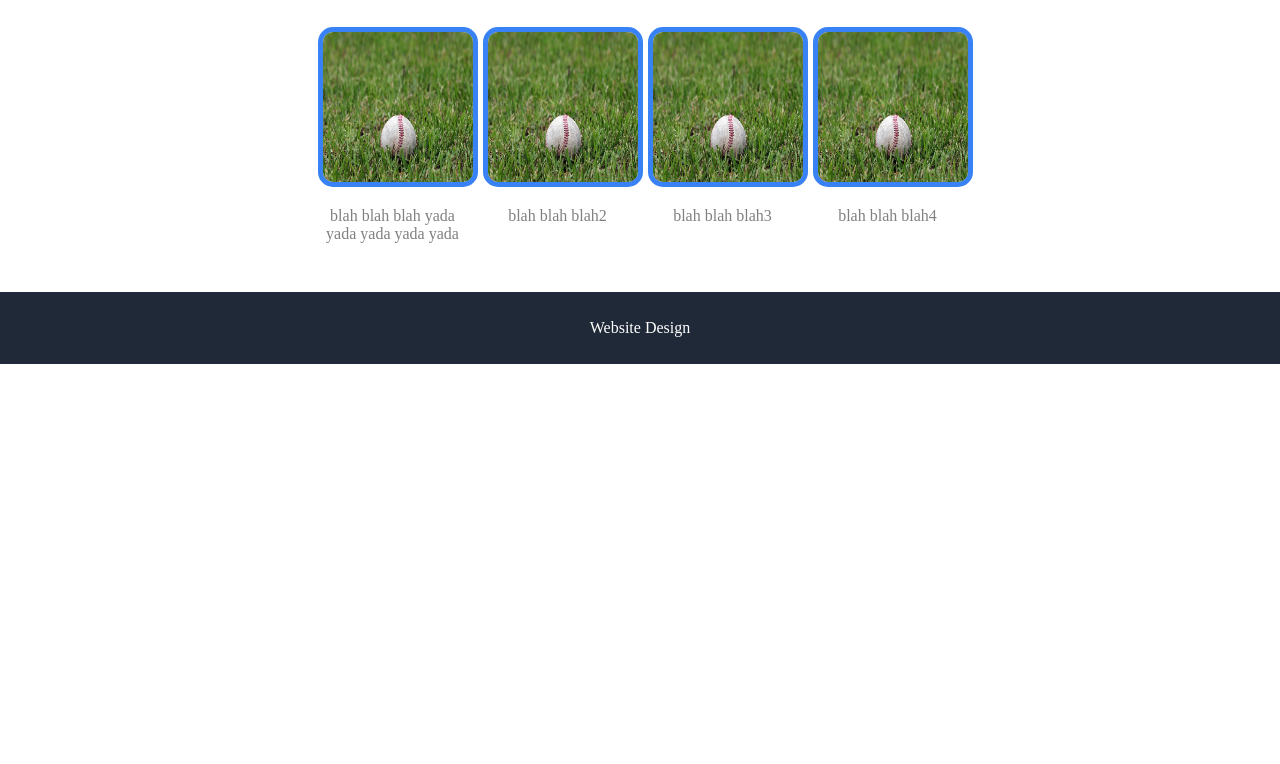
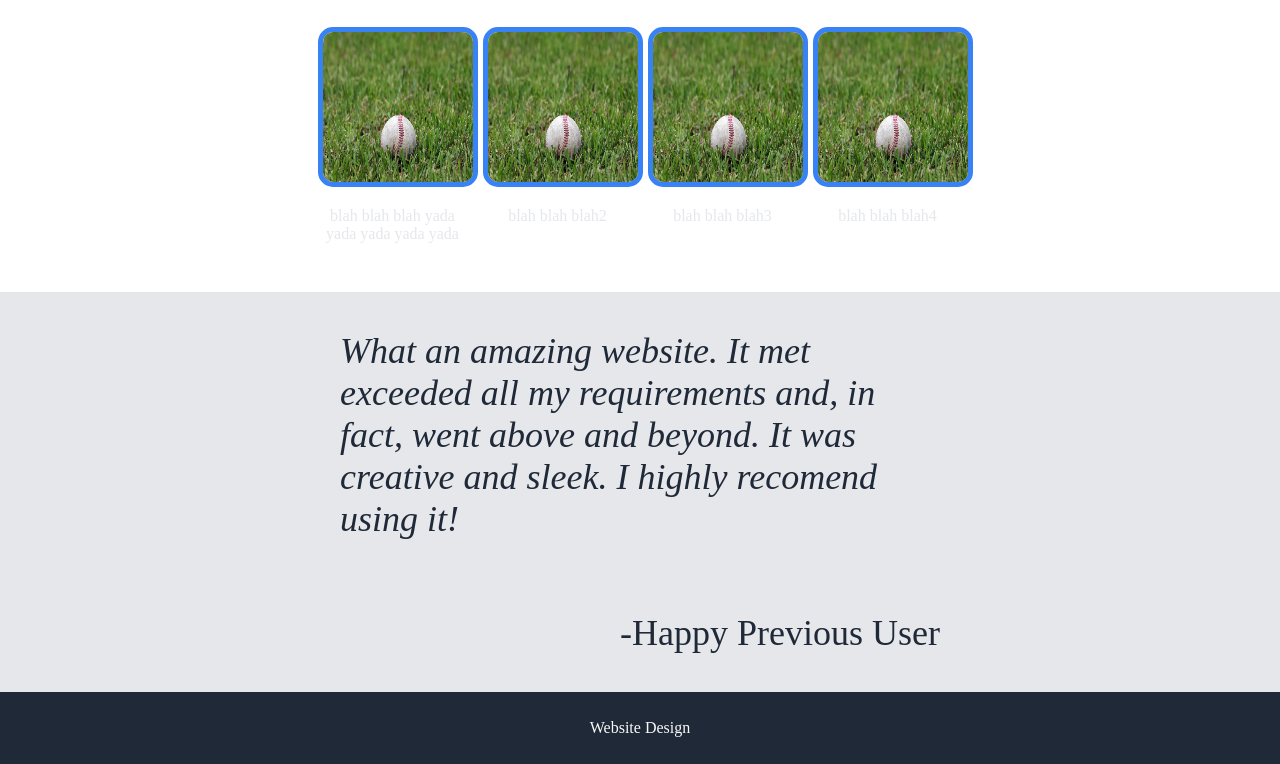
Before and after one commit to kevin-blatnik/website, a plain HTML site: page index.html in a window 1280 px wide. Shown: the part 707-1471 px from the top of the page. Before the commit the page ends 1071 px from the top, so only its background shows below. Drawn offline with Linux system fonts and the light colour scheme.

Commit message:
change some ids to class for reusability

```diff
--- a/index.html
+++ b/index.html
@@ -8,7 +8,7 @@
 </head>
 
 <body>
-	<div class="header">
+	<div class="header dark-blue">
 		<h3>Header Logo</h3>
 		<ul>
 			<li><a href="#">Log in</a></li>
@@ -16,7 +16,7 @@
 			<li><a href="#">Contact Us</a></li>
 		</ul>
 	</div>
-	<div class="container-one">
+	<div class="container-row dark-blue">
 		<div class="left-one">
 			<h1>This is so awesome</h1>
 			<p>This website has some subtext that goes here under the main title. It's a smaller font and the color is lower contrast</p>
@@ -25,9 +25,9 @@
 		<img id="stadium-img" src="images/pexels-nikolai-fomin-74119142-25547638.jpg" alt="Baseball Stadium view from stands">
 	</div>
 
-	<div id="container-two">
+	<div class="container centered column white">
 		<h2>Choose your poison</h2>
-		<div id="cards-two">
+		<div class="deck-row">
 			<div class="card">
 				<img class="card-image" id="image-card-one" src="images/baseball-4261798_640.jpg" alt="">
 				<p> blah blah blah yada yada yada yada yada</p>
@@ -47,13 +47,12 @@
 		</div>
 	</div>
 
-
-
-
-
-
-
-
+	<div class="container centered column gray">
+		<div class="card-quote">
+			<p class="quote">What an amazing website. It met exceeded all my requirements and, in fact, went above and beyond. It was creative and sleek. I highly recomend using it!</p>
+			<p class="author">-Happy Previous User</p>
+		</div>
+	</div>
 
 	<footer class="footer">Website Design</footer>
 </body>
--- a/style.css
+++ b/style.css
@@ -4,7 +4,7 @@ body {
 
 /*	text-align: left;*/
 	font-size: 16;
-	color: grey; /* choose later */
+	color: #E5E7EB; /* light gray */
 
 	display: flex;
 	flex-direction: column;
@@ -16,7 +16,7 @@ body {
 .footer {
 	height: 72px;
 	background-color: #1F2937; /* dark blue */
-	color: white;
+	color: #F9FAF8; /* white */
 	font-size: 16px;
 /*	flex-grow: 0;*/
 }
@@ -34,10 +34,9 @@ body {
 	align-items: center;
 }
 
-.container-one {
+.container-row {
 	display: flex;
 	justify-content: space-between;
-	background-color: #1F2937; /* dark blue */
 	padding: 100px 100px 100px 200px;
 	gap: 20px;
 }
@@ -49,22 +48,57 @@ body {
 	gap: 15px;
 }
 
-#container-two {
+.container {
 	display: flex;
-	flex-direction: column;
-	justify-content: center;
-	align-items: center;
 
-	background-color: white;
 	padding: 0px 100px;
 	min-height: 400px;
 }
 
-#cards-two {
+.centered {
+	justify-content: center;
+	align-items: center;
+}
+
+.column {
+	flex-direction: column;
+}
+
+.dark-blue {
+	background-color: #1F2937; /* dark blue */
+}
+
+.gray {
+	background-color: #E5E7EB; /* light gray */
+}
+
+.white {
+	background-color: white;
+}
+
+.deck-row {
 	display: flex;
 	justify-content: space-between;
 	align-items: flex-start;
 	gap: 15px;
+}
+
+.card-quote {
+	display: flex;
+	flex-direction: column;
+}
+
+.quote {
+	color: #1F2937; /* dark blue */
+	font-size: 36px;
+	font-style: italic;
+}
+
+.author {
+	align-self: end;
+	color: #1F2937; /* dark blue */
+	font-weight: 100;
+	font-size: 36px;
 }
 
 .card {
@@ -76,7 +110,7 @@ body {
 h1 {
 	font-size: 48px;
 	font-weight: 100;
-	color: #F9FAF8;
+	color: #F9FAF8; /* white */
 }
 
 h2 {
```
